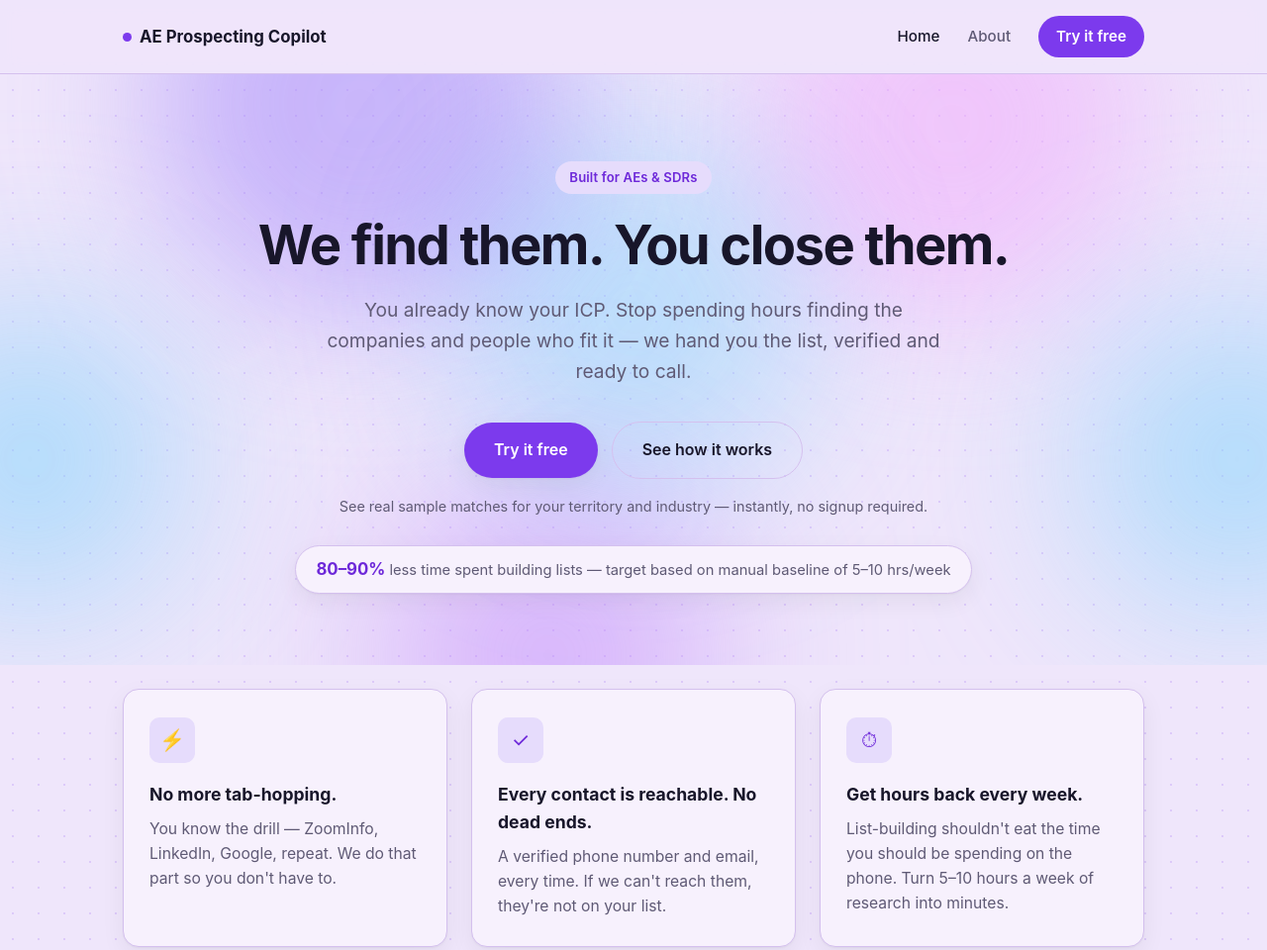
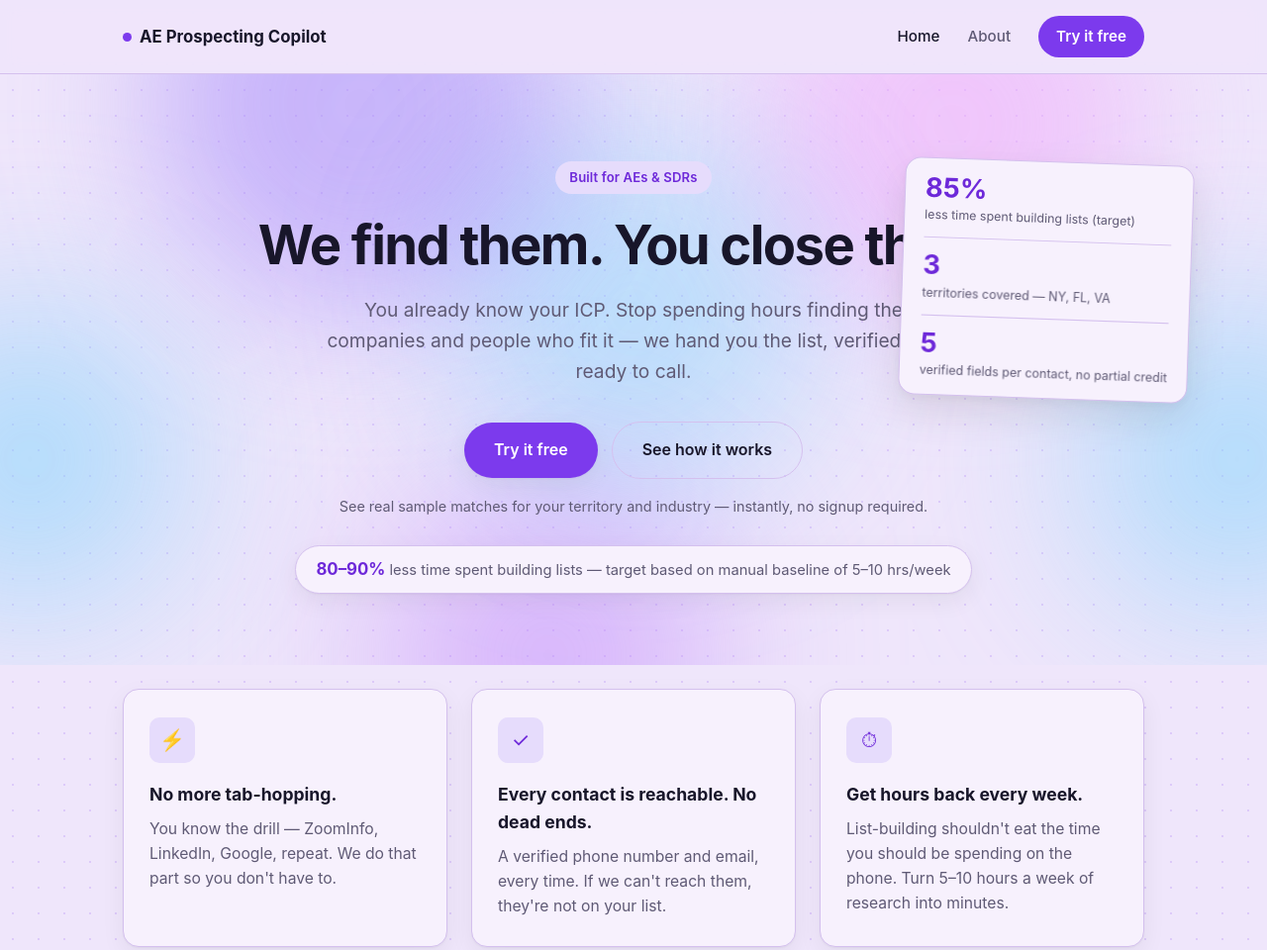
Before and after one commit to camerondowd13/Cameron-Dowd-Capstone, a plain HTML site: page index.html in a window 1280 px wide. Shown: the top 960 px of the page at 99% size. Drawn offline with Linux system fonts and the light colour scheme.

Commit message:
Expand hero stat card to 3-stat stack with staggered slide-in
Middle stat (territories covered) slides in from the left, bottom
stat (verified fields per contact) slides in from the right, each
counting up as it lands.

Co-Authored-By: Claude Sonnet 5 <noreply@anthropic.com>

```diff
--- a/index.html
+++ b/index.html
@@ -25,6 +25,20 @@
     <div class="blob-side blob-side-left" aria-hidden="true"></div>
     <div class="blob-side blob-side-right" aria-hidden="true"></div>
     <div class="blob-purple-2" aria-hidden="true"></div>
+    <div class="floating-stat" id="floatingStat">
+      <div class="stat-row stat-row-1">
+        <span class="stat-number" id="statNumber1">0%</span>
+        <span class="stat-caption">less time spent building lists (target)</span>
+      </div>
+      <div class="stat-row stat-row-2">
+        <span class="stat-number" id="statNumber2">0</span>
+        <span class="stat-caption">territories covered — NY, FL, VA</span>
+      </div>
+      <div class="stat-row stat-row-3">
+        <span class="stat-number" id="statNumber3">0</span>
+        <span class="stat-caption">verified fields per contact, no partial credit</span>
+      </div>
+    </div>
     <div class="wrap">
       <span class="eyebrow">Built for AEs &amp; SDRs</span>
       <h1>We find them. You close them.</h1>
@@ -110,5 +124,24 @@
     </div>
   </footer>
 
+  <script>
+    (function () {
+      function animateCount(el, target, duration, suffix) {
+        const start = performance.now();
+        function tick(now) {
+          const progress = Math.min((now - start) / duration, 1);
+          const eased = 1 - Math.pow(1 - progress, 3);
+          el.textContent = Math.round(eased * target) + suffix;
+          if (progress < 1) requestAnimationFrame(tick);
+        }
+        requestAnimationFrame(tick);
+      }
+
+      animateCount(document.getElementById('statNumber1'), 85, 1400, '%');
+      setTimeout(() => animateCount(document.getElementById('statNumber2'), 3, 700, ''), 300);
+      setTimeout(() => animateCount(document.getElementById('statNumber3'), 5, 700, ''), 600);
+    })();
+  </script>
+
 </body>
 </html>
--- a/style.css
+++ b/style.css
@@ -117,6 +117,70 @@ nav.site-nav a.nav-cta:hover {
   text-align: center;
   overflow: hidden;
   isolation: isolate;
+}
+
+.floating-stat {
+  position: absolute;
+  z-index: 2;
+  top: 88px;
+  right: 6%;
+  background: var(--card-bg);
+  border: 1px solid var(--border);
+  border-radius: var(--radius);
+  padding: 16px 20px;
+  box-shadow: var(--shadow-lg);
+  text-align: left;
+  transform: rotate(2deg);
+  display: flex;
+  flex-direction: column;
+  gap: 14px;
+  min-width: 190px;
+}
+
+.stat-row {
+  display: flex;
+  flex-direction: column;
+}
+
+.stat-row-2,
+.stat-row-3 {
+  padding-top: 14px;
+  border-top: 1px solid var(--border);
+  opacity: 0;
+}
+
+.stat-row-2 {
+  animation: slideInLeft 0.5s ease forwards;
+  animation-delay: 0.3s;
+}
+
+.stat-row-3 {
+  animation: slideInRight 0.5s ease forwards;
+  animation-delay: 0.6s;
+}
+
+@keyframes slideInLeft {
+  from { opacity: 0; transform: translateX(-28px); }
+  to { opacity: 1; transform: translateX(0); }
+}
+
+@keyframes slideInRight {
+  from { opacity: 0; transform: translateX(28px); }
+  to { opacity: 1; transform: translateX(0); }
+}
+
+.stat-number {
+  font-size: 1.7rem;
+  font-weight: 700;
+  color: var(--accent-dark);
+  line-height: 1;
+}
+
+.stat-caption {
+  margin-top: 6px;
+  font-size: 0.78rem;
+  color: var(--ink-soft);
+  line-height: 1.3;
 }
 
 .hero::before,
@@ -685,4 +749,12 @@ footer.site .wrap {
   .benefits-section {
     padding: 12px 0 64px;
   }
+
+  .floating-stat {
+    position: static;
+    transform: none;
+    margin: 28px auto 0;
+    text-align: center;
+    align-items: center;
+  }
 }
```
